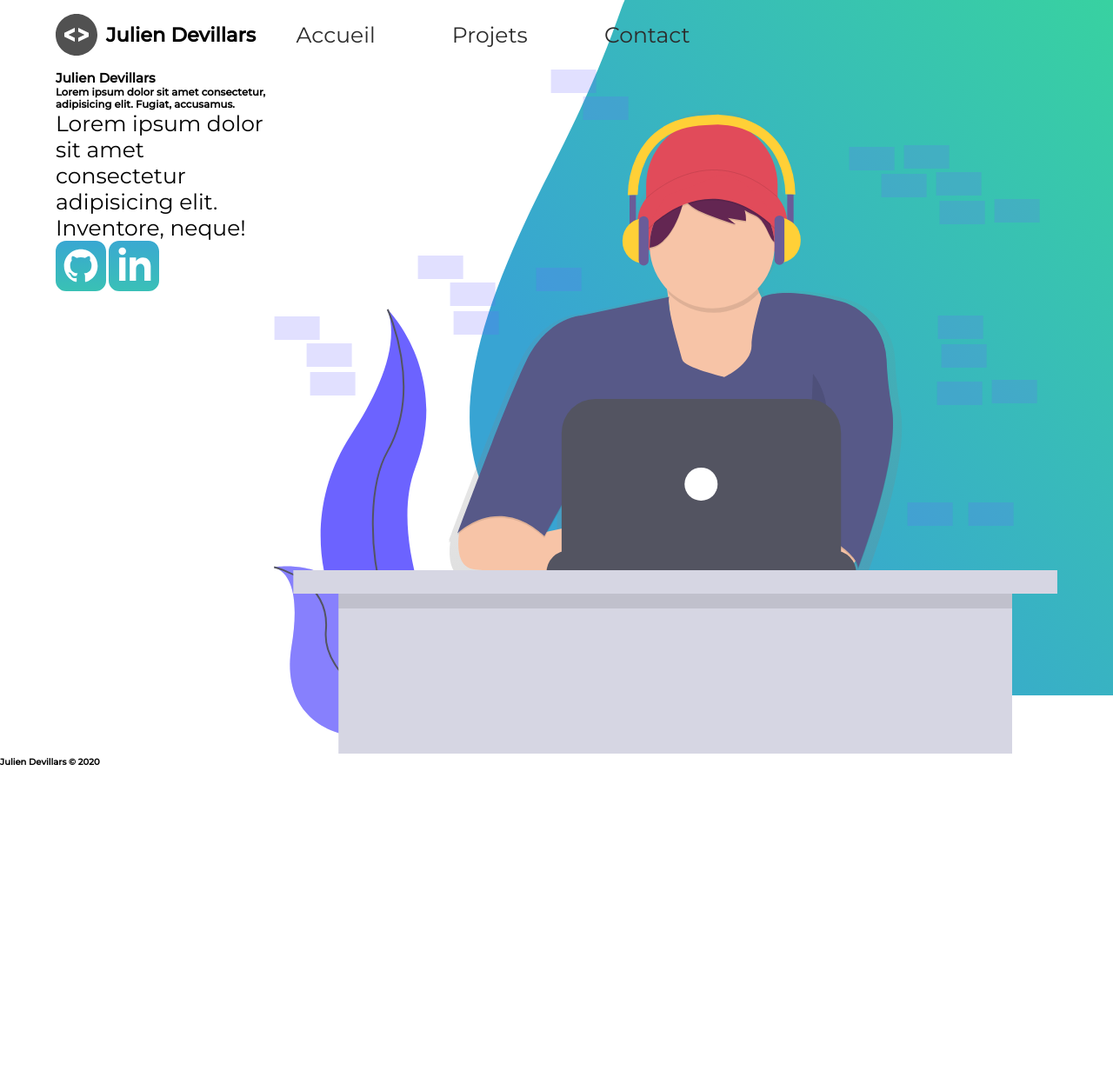
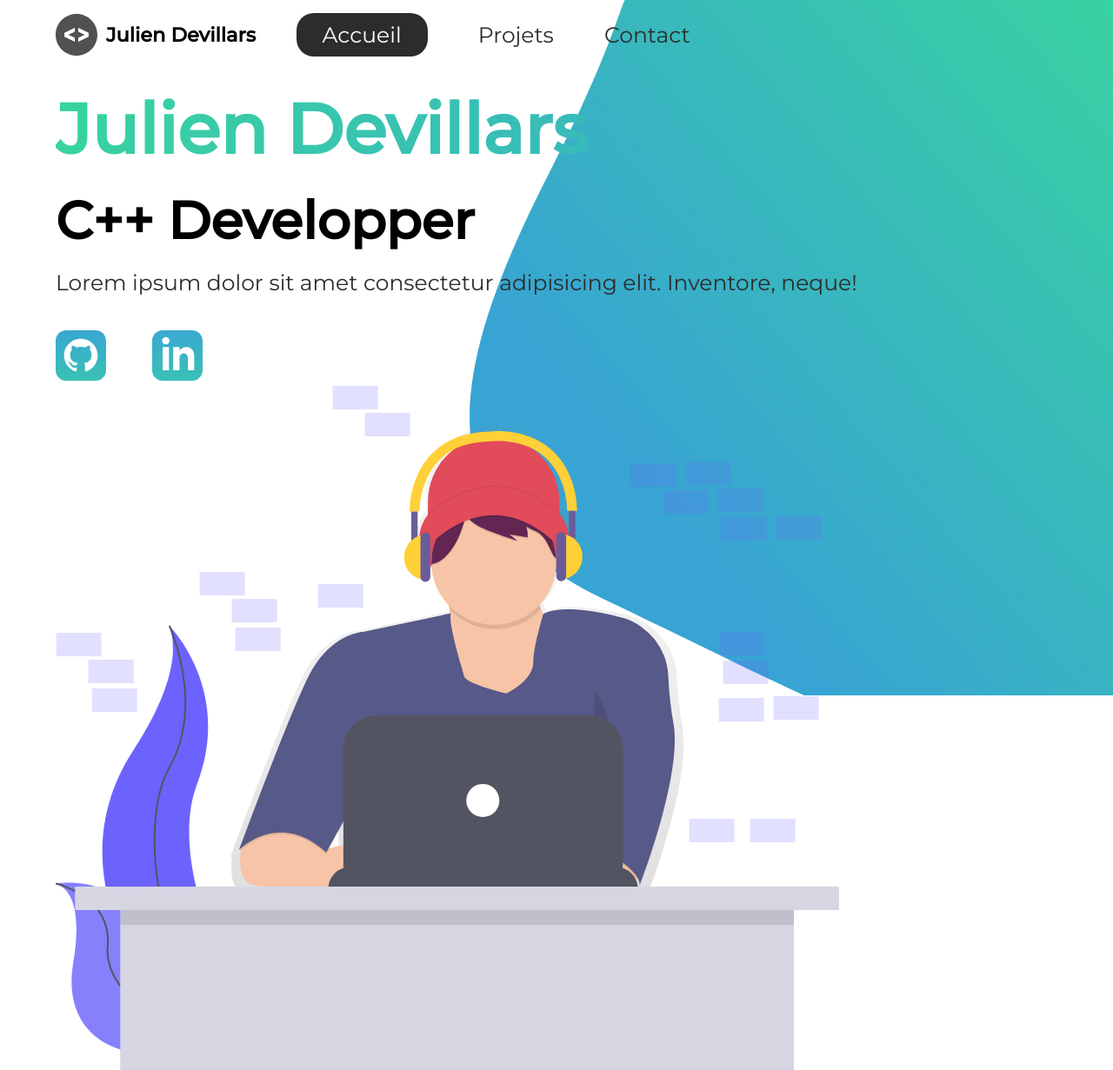
Before and after one commit to RayaneBengaoui/Julien_Portfolio, a website: page index.html in a window 1280 px wide. Shown: the top 1231 px of the page at 87% size. Before the commit the page ends 916 px from the top, so only its background shows below. Drawn offline with nearby package versions, Linux system fonts and the light colour scheme.

Commit message:
Placing text and footer

```diff
--- a/index.html
+++ b/index.html
@@ -22,7 +22,7 @@
           <h1>Julien Devillars</h1>
         </div>
         <ul>
-          <li><a href="">Accueil</a></li>
+          <li><a class="active" href="">Accueil</a></li>
           <li><a href="">Projets</a></li>
           <li><a href="">Contact</a></li>
         </ul>
@@ -32,10 +32,7 @@
     <section class="intro">
       <div class="intro-text">
         <h2>Julien Devillars</h2>
-        <h3>
-          Lorem ipsum dolor sit amet consectetur, adipisicing elit. Fugiat,
-          accusamus.
-        </h3>
+        <h3>C++ Developper</h3>
         <p>
           Lorem ipsum dolor sit amet consectetur adipisicing elit. Inventore,
           neque!
--- a/style.css
+++ b/style.css
@@ -53,16 +53,65 @@ ul {
   flex: 2 1 10rem;
 }
 
+a {
+  text-decoration: none;
+  color: #2c2c2c;
+}
+
 .intro {
   min-height: 90vh;
   width: 90%;
   margin: auto;
   display: flex;
+  flex-wrap: wrap;
+  align-items: center;
+  justify-content: space-between;
+  flex-direction: row;
 }
 
-a {
-  text-decoration: none;
+.intro h2 {
+  font-size: 8rem;
+  padding-top: 2rem;
+  background: -webkit-gradient(
+    linear,
+    left top,
+    right top,
+    from(#38d39f),
+    to(#38a4d3)
+  );
+  background: linear-gradient(left, #38d39f, #38a4d3);
+  -webkit-background-clip: text;
+  -webkit-text-fill-color: transparent;
+}
+
+.intro h3 {
+  font-size: 6rem;
+  padding-top: 2rem;
+}
+
+.intro p {
+  padding-top: 2rem;
   color: #2c2c2c;
+}
+
+.intro-social {
+  margin-top: 4rem;
+}
+
+.intro-social a {
+  margin-right: 5rem;
+}
+
+.intro-text,
+.intro-images {
+  flex: 1 1 40rem;
+}
+
+.active {
+  background: #2c2c2c;
+  color: white;
+  border-radius: 2rem;
+  padding: 1rem 3rem;
 }
 
 .splash {
@@ -71,6 +120,26 @@ a {
   right: 0%;
   height: 100%;
   z-index: -1;
+}
+
+footer {
+  min-height: 10vh;
+  padding: 0% 5%;
+  background: #154353;
+  color: white;
+  display: flex;
+  justify-content: flex-start;
+  align-items: center;
+}
+
+footer ul {
+  display: flex;
+  justify-content: space-around;
+  align-items: center;
+}
+
+footer h4 {
+  flex: 1 1 40rem;
 }
 
 .intro-animation {
```
